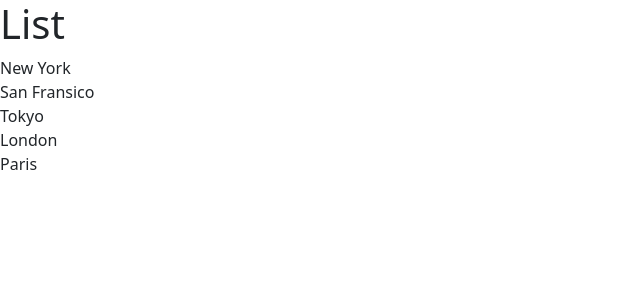
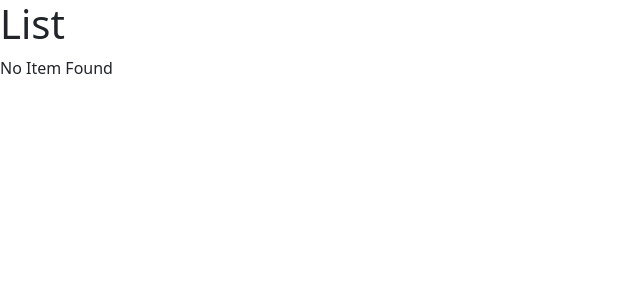
Before and after one commit to thinkGrow/react-tutorial, a React (Vite) app: page / in a window 1280 px wide. Shown: the top 300 px of the page, without its empty margins (0-640 px from the left). Built offline with nearby package versions, Linux system fonts and the light colour scheme.

Commit message:
Add Conditional Rendering to ListGroup

```diff
--- a/src/components/ListGroup.tsx
+++ b/src/components/ListGroup.tsx
@@ -1,10 +1,12 @@
 function ListGroup() {
-  const items = ["New York", "San Fransico", "Tokyo", "London", "Paris"];
+  let items = ["New York", "San Fransico", "Tokyo", "London", "Paris"];
+  items = [];
 
   return (
     // wrapped in fragment
     <>
       <h1>List</h1>
+      {items.length === 0 && <p>No Item Found</p>}
       <ul className="list-group">
         {items.map((item) => (
           <li key={item}>{item}</li>
```
